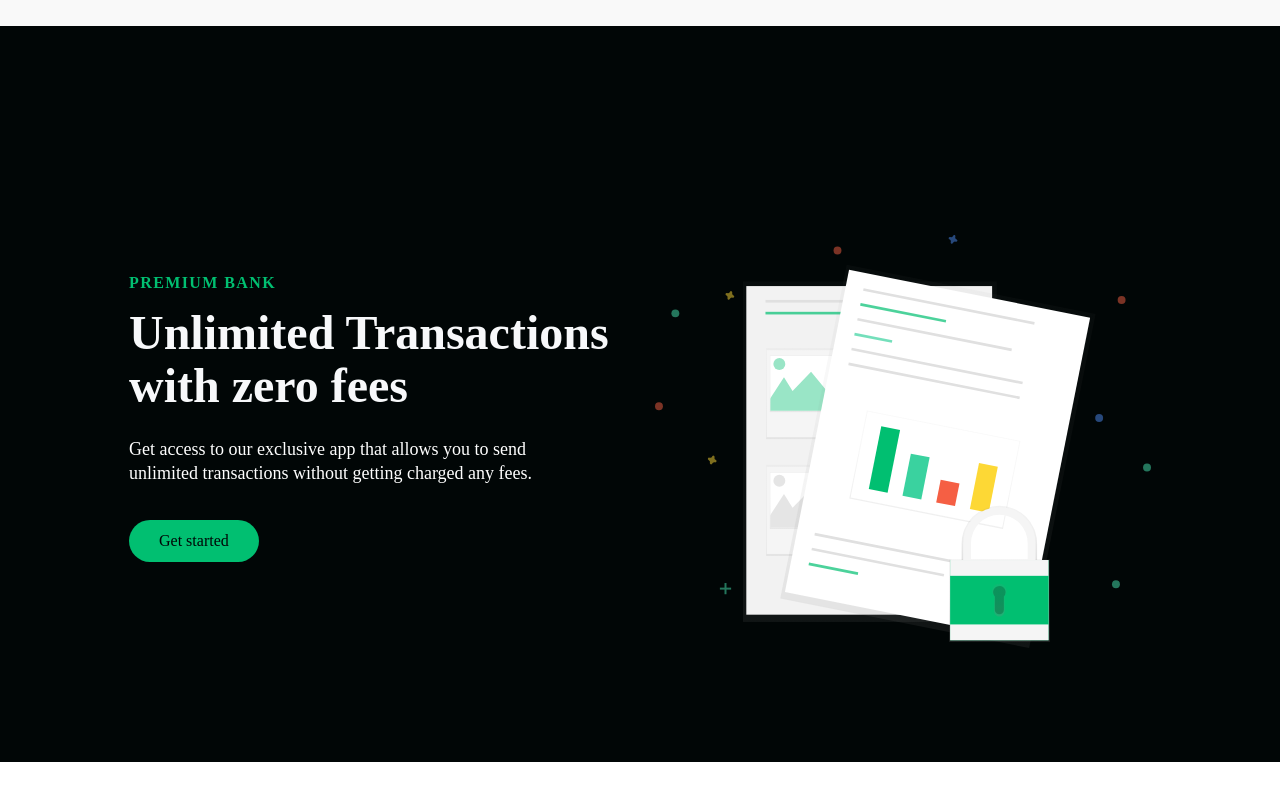
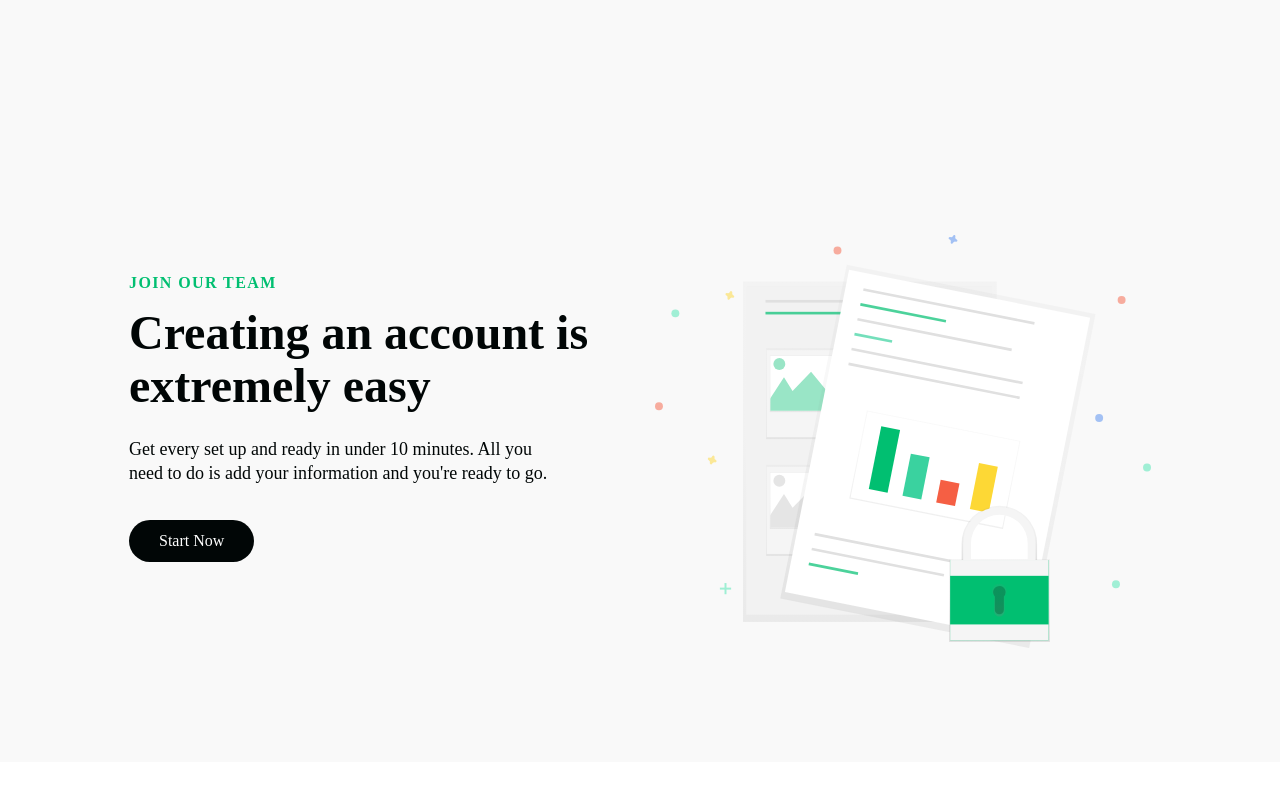
Before and after one commit to YoussefPasha/react-smooth-scroll, a React (Create React App) app: page / in a window 1280 px wide. Shown: the part 2262-3062 px from the top of the page. Built offline with nearby package versions, Linux system fonts and the light colour scheme; a web font is replaced by a local one.

Commit message:
add another info screen

```diff
--- a/src/components/InfoSection/Data.js
+++ b/src/components/InfoSection/Data.js
@@ -38,19 +38,19 @@
 };
 
 export const homeObjThree = {
-  id: "about",
-  lightBig: false,
-  lightText: true,
-  lightTextDesc: true,
-  topLine: "Premium Bank",
-  headLine: "Unlimited Transactions with zero fees",
+  id: "signup",
+  lightBig: true,
+  lightText: false,
+  lightTextDesc: false,
+  topLine: "Join our Team",
+  headLine: "Creating an account is extremely easy",
   description:
-    "Get access to our exclusive app that allows you to send unlimited transactions without getting charged any fees.",
-  buttonLabel: "Get started",
+    "Get every set up and ready in under 10 minutes. All you need to do is add your information and you're ready to go.",
+  buttonLabel: "Start Now",
   imgStart: false,
   img: charts,
-  alt: "Charts",
-  dark: true,
-  primary: true,
-  darkText: false,
+  alt: "Paper",
+  dark: false,
+  primary: false,
+  darkText: true,
 };
```
